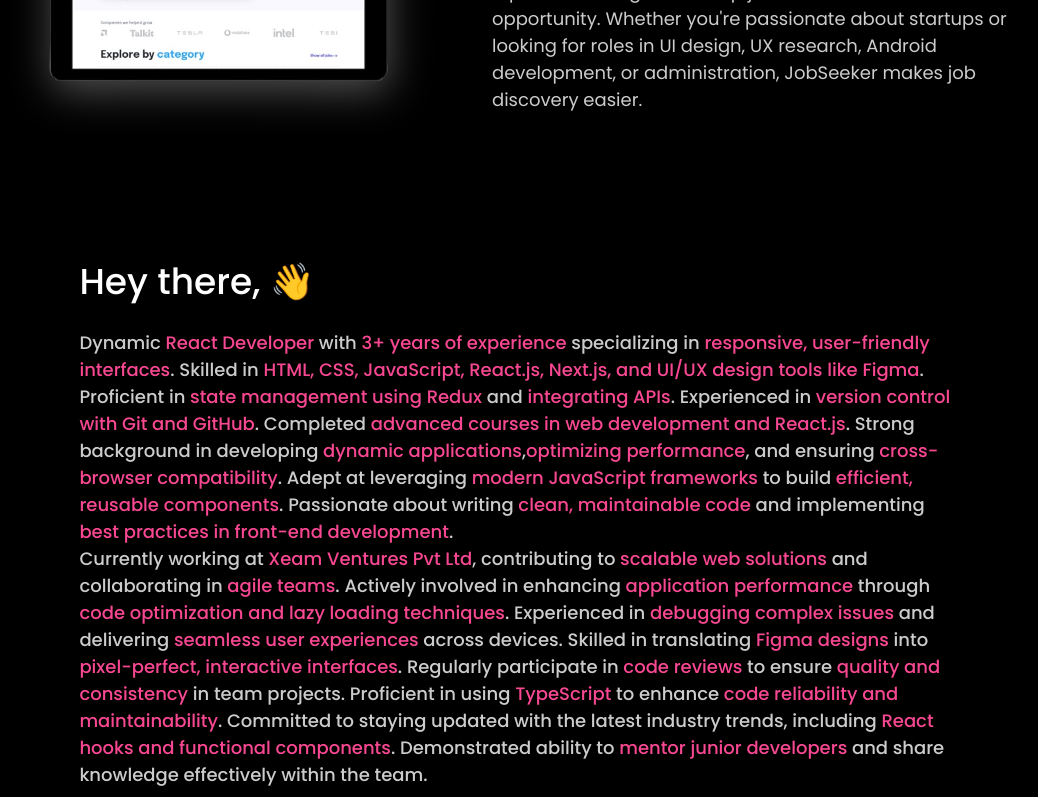
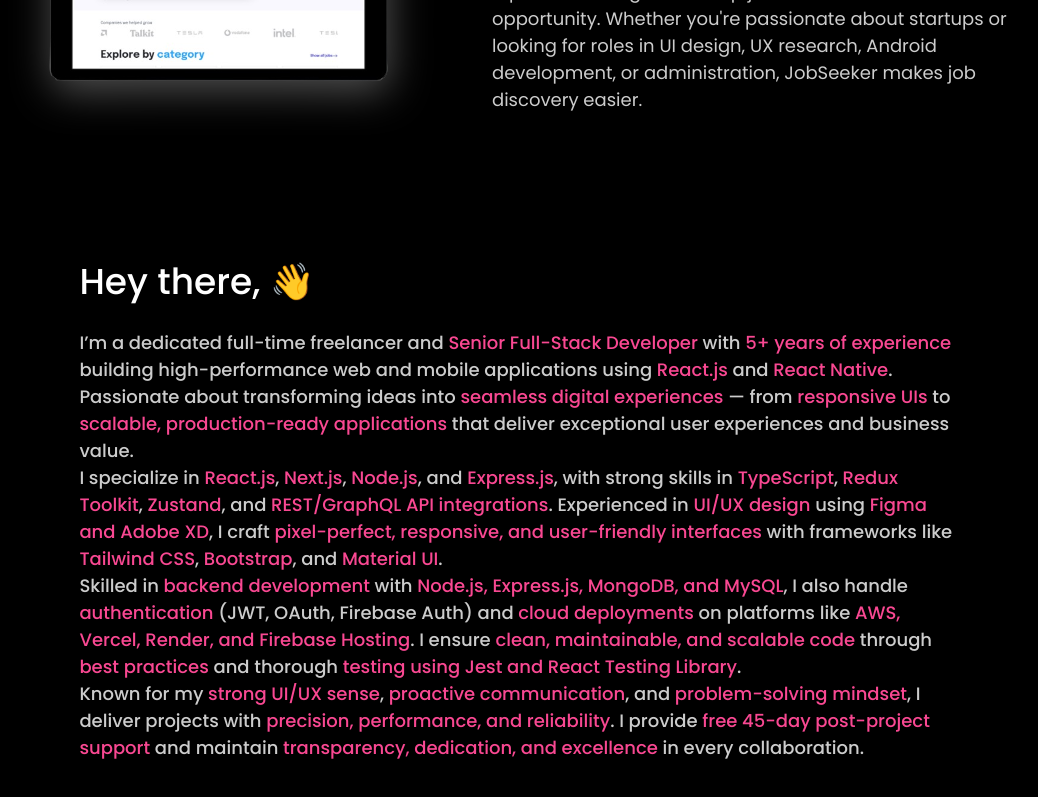
Before and after one commit to RamKrishanxeam/ram-krishan, a React (Create React App) app: page / in a window 1280 px wide. Shown: the part 2000-2797 px from the top of the page, without its empty margins (151-1189 px from the left). Built offline with nearby package versions, Linux system fonts and the light colour scheme.

Commit message:
new chnages

```diff
--- a/src/components/AboutMe.js
+++ b/src/components/AboutMe.js
@@ -4,48 +4,51 @@
 export default function AboutMe({ id }) {
   return (
     <div className="about-container" id={id}>
-      <div class="aboutMe-text">
+      <div className="aboutMe-text">
         <h3>Hey there, 👋</h3>
         <p>
-          Dynamic <span>React Developer</span> with{" "}
-          <span>3+ years of experience</span> specializing in{" "}
-          <span>responsive, user-friendly interfaces</span>. Skilled in{" "}
-          <span>
-            {" "}
-            HTML, CSS, JavaScript, React.js, Next.js, and UI/UX design tools
-            like Figma
-          </span>
-          . Proficient in <span>state management using Redux</span> and{" "}
-          <span>integrating APIs</span>. Experienced in{" "}
-          <span>version control with Git and GitHub</span>. Completed{" "}
-          <span>advanced courses in web development and React.js</span>. Strong{" "}
-          background in developing <span>dynamic applications</span>,
-          <span>optimizing performance</span>, and ensuring{" "}
-          <span>cross-browser compatibility</span>. Adept at leveraging{" "}
-          <span>modern JavaScript frameworks</span> to build{" "}
-          <span>efficient, reusable components</span>. Passionate about writing{" "}
-          <span>clean, maintainable code</span> and implementing{" "}
-          <span>best practices in front-end development</span>.
+          I’m a dedicated full-time freelancer and{" "}
+          <span>Senior Full-Stack Developer</span> with{" "}
+          <span>5+ years of experience</span> building high-performance web and
+          mobile applications using <span>React.js</span> and{" "}
+          <span>React Native</span>. Passionate about transforming ideas into{" "}
+          <span>seamless digital experiences</span> — from{" "}
+          <span>responsive UIs</span> to{" "}
+          <span>scalable, production-ready applications</span> that deliver
+          exceptional user experiences and business value.
         </p>
 
         <p>
-          Currently working at <span>Xeam Ventures Pvt Ltd</span>, contributing{" "}
-          to <span>scalable web solutions</span> and collaborating in{" "}
-          <span>agile teams</span>. Actively involved in enhancing{" "}
-          <span>application performance</span> through{" "}
-          <span>code optimization and lazy loading techniques</span>.{" "}
-          Experienced in <span>debugging complex issues</span> and delivering{" "}
-          <span>seamless user experiences</span> across devices. Skilled in
-          translating <span>Figma designs</span> into{" "}
-          <span>pixel-perfect, interactive interfaces</span>. Regularly{" "}
-          participate in <span>code reviews</span> to ensure{" "}
-          <span>quality and consistency</span> in team projects. Proficient in{" "}
-          using <span>TypeScript</span> to enhance{" "}
-          <span>code reliability and maintainability</span>. Committed to{" "}
-          staying updated with the latest industry trends, including{" "}
-          <span>React hooks and functional components</span>. Demonstrated{" "}
-          ability to <span>mentor junior developers</span> and share knowledge
-          effectively within the team.
+          I specialize in <span>React.js</span>, <span>Next.js</span>,{" "}
+          <span>Node.js</span>, and <span>Express.js</span>, with strong skills
+          in <span>TypeScript</span>, <span>Redux Toolkit</span>,{" "}
+          <span>Zustand</span>, and <span>REST/GraphQL API integrations</span>.
+          Experienced in <span>UI/UX design</span> using{" "}
+          <span>Figma and Adobe XD</span>, I craft{" "}
+          <span>pixel-perfect, responsive, and user-friendly interfaces</span>{" "}
+          with frameworks like <span>Tailwind CSS</span>, <span>Bootstrap</span>
+          , and <span>Material UI</span>.
+        </p>
+
+        <p>
+          Skilled in <span>backend development</span> with{" "}
+          <span>Node.js, Express.js, MongoDB, and MySQL</span>, I also handle{" "}
+          <span>authentication</span> (JWT, OAuth, Firebase Auth) and{" "}
+          <span>cloud deployments</span> on platforms like{" "}
+          <span>AWS, Vercel, Render, and Firebase Hosting</span>. I ensure{" "}
+          <span>clean, maintainable, and scalable code</span> through{" "}
+          <span>best practices</span> and thorough{" "}
+          <span>testing using Jest and React Testing Library</span>.
+        </p>
+
+        <p>
+          Known for my <span>strong UI/UX sense</span>,{" "}
+          <span>proactive communication</span>, and{" "}
+          <span>problem-solving mindset</span>, I deliver projects with{" "}
+          <span>precision, performance, and reliability</span>. I provide{" "}
+          <span>free 45-day post-project support</span> and maintain{" "}
+          <span>transparency, dedication, and excellence</span> in every
+          collaboration.
         </p>
       </div>
     </div>
--- a/src/components/HomeBanner.js
+++ b/src/components/HomeBanner.js
@@ -9,7 +9,7 @@
         <div className="wrapper">
           <div className="name">Ram Krishan</div>
           <div className="staticTitle">
-            React JS
+            Senior Full-Stack
             <div className="hrLine"></div>
           </div>
           <ul className="dynamicTitle">
--- a/src/components/HomeBannerStyle.css
+++ b/src/components/HomeBannerStyle.css
@@ -24,14 +24,13 @@
 }
 
 .home .content .staticTitle {
-    font-size: 100px;
+  font-size: 80px;
   font-weight: 500;
   color: #fff;
   display: flex;
   align-items: center;
   height: fit-content;
   width: fit-content;
-
 }
 
 .home .content .staticTitle .hrLine {
@@ -45,7 +44,6 @@
   font-weight: 500;
   line-height: 100px;
   width: fit-content;
-
 }
 
 .home .content .dynamicTitle li {
@@ -54,26 +52,36 @@
 }
 
 @keyframes slider {
-    0%   {width: 0%; }
-    50% {width: 42%; }
-    100% {width: 0%;}
+  0% {
+    width: 0%;
+  }
+  50% {
+    width: 42%;
+  }
+  100% {
+    width: 0%;
+  }
 }
 
 @keyframes fadeText {
-    0%   {opacity: 0;}
-    100% {opacity: 0;}
+  0% {
+    opacity: 0;
+  }
+  100% {
+    opacity: 0;
+  }
 }
 
 .home .content .dynamicTitle li span {
   white-space: wrap;
-    background-image: linear-gradient(to right, #ffe1a0, #f67280, #F94892);
+  background-image: linear-gradient(to right, #ffe1a0, #f67280, #f94892);
   background-clip: text;
   -webkit-text-fill-color: transparent;
   z-index: -1;
 }
 
 .home .content .dynamicTitle li span::before {
-    content: '';
+  content: "";
   width: 100%;
   height: 20%;
   z-index: -1;
@@ -88,22 +96,21 @@
 }
 
 @media screen and (max-width: 950px) {
-    .mask .bg{
+  .mask .bg {
     opacity: 40%;
   }
 
   .home .content .staticTitle {
-        font-size: 90px;
+    font-size: 60px;
   }
 
   .home .content .dynamicTitle {
     font-size: 90px;
   }
-
 }
 
 @media screen and (max-width: 750px) {
-    .home .content{
+  .home .content {
     align-items: center;
     padding: 0 12vw;
   }
--- a/src/components/Navbar.js
+++ b/src/components/Navbar.js
@@ -83,27 +83,39 @@
         </li>
       </ul>
       <div className={click ? "social-links active" : "social-links"}>
-        <a href="" target="_blank" rel="noopener noreferrer">
+        <Link
+          to="https://www.linkedin.com/in/ram-krishan-b3b433217/"
+          target="_blank"
+          rel="noopener noreferrer"
+        >
           <FaLinkedin
             className="social"
             size={25}
             style={{ marginRight: "2rem" }}
           />
-        </a>
-        <a href="" target="_blank" rel="noopener noreferrer">
+        </Link>
+        <Link
+          to="https://github.com/RamkrishanRk"
+          target="_blank"
+          rel="noopener noreferrer"
+        >
           <FaGithub
             className="social"
             size={25}
             style={{ marginRight: "2rem" }}
           />
-        </a>
-        <a href=" " target="_blank" rel="noopener noreferrer">
+        </Link>
+        <Link
+          to="https://www.instagram.com/ramkrishan_chalia/"
+          target="_blank"
+          rel="noopener noreferrer"
+        >
           <FaInstagram
             className="social"
             size={25}
             style={{ marginRight: "2rem" }}
           />
-        </a>
+        </Link>
       </div>
       <div className="hamburger" onClick={handleCLick}>
         {click ? (
```
Lines whose indentation alone changed are shown as unchanged.
